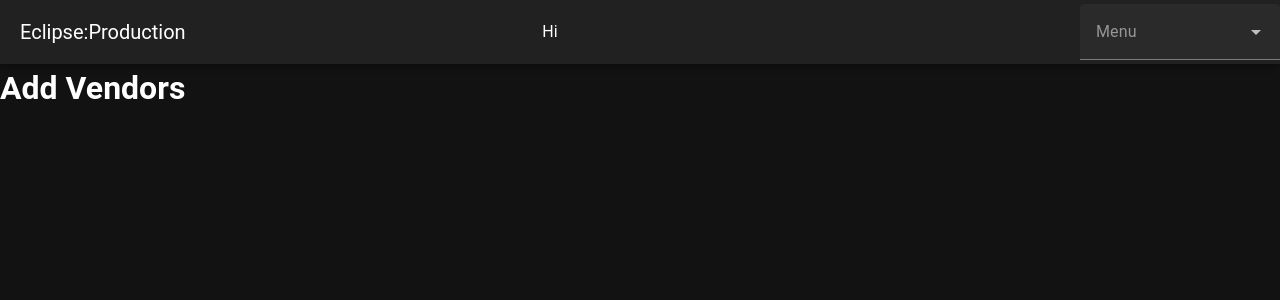
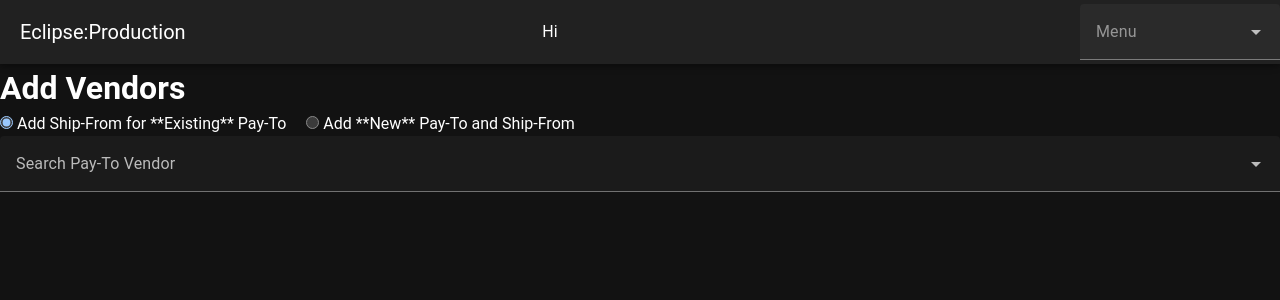
Before and after one commit to mark-artim/vue-basic, a Vue app: page /vendor-add in a window 1280 px wide. Shown: the top 300 px of the page. Built offline with nearby package versions, Linux system fonts and the light colour scheme; no server answers; sample sign-in values are in the browser's storage.

Commit message:
added basic add vendor logic with radio button for ship-from for existing bill-to versus new vend PT and SF and ability to select a pay-yo if you choose new SF for existing BT

```diff
--- /dev/null
+++ b/src/api/vendors.js
@@ -0,0 +1,19 @@
+// src/api/vendors.js
+import apiClient from '@/utils/axios';
+
+export async function searchVendors(keyword, sessionToken) {
+  try {
+    const response = await apiClient.get('/Vendors', {
+      headers: {
+        Authorization: `SessionToken ${sessionToken}`
+      },
+      params: {
+        keyword: keyword
+      }
+    });
+    return response.data;
+  } catch (error) {
+    console.error('Vendor search failed:', error);
+    throw error;
+  }
+}
--- a/src/pages/VendorAdd.vue
+++ b/src/pages/VendorAdd.vue
@@ -1,6 +1,114 @@
 <template>
     <div class="vendor-add">
         <h1>Add Vendors</h1>
+        <div class="option-select">
+            <!-- Radio buttons for the two options -->
+            <label>
+                <input type="radio" value="existing" v-model="selectedOption" />
+                Add Ship-From for **Existing** Pay-To
+            </label>
+            <label style="margin-left:1em;">
+                <input type="radio" value="new" v-model="selectedOption" />
+                Add **New** Pay-To and Ship-From
+            </label>
+            <v-autocomplete v-if="selectedOption === 'existing'"
+                v-model="selectedVendorId"
+                :items="vendorResults"
+                item-title="nameIndex"
+                item-value="id"
+                label="Search Pay-To Vendor"
+                outlined dense
+                :loading="isLoading"
+                no-data-text="No matching vendors"
+                hide-no-data
+                hide-details
+                @input="onVendorInput"
+                @update:model-value="onVendorSelected"
+                >
+            </v-autocomplete>
+            <div class="vendor-details" v-if="selectedVendor">
+                <h3>Selected Pay-To Vendor</h3>
+                <p><strong>{{ selectedVendor.nameIndex }}</strong></p>
+                <p>{{ selectedVendor.addressLine1 }}</p>
+                <p v-if="selectedVendor.addressLine2">{{ selectedVendor.addressLine2 }}</p>
+                <p>{{ selectedVendor.city }}, {{ selectedVendor.state }} {{ selectedVendor.postalCode }}</p>
+            </div>
+
+        </div>
+
 
     </div>
 </template>
+<script>
+import { ref } from 'vue';
+import { debounce } from 'lodash-es';
+import { searchVendors } from '@/api/vendors';
+import { useAuthStore } from '@/store/auth';
+
+export default {
+  setup() {
+    const keyword = ref('');
+    const selectedOption = ref('existing');
+    const vendorResults = ref([]);
+    const selectedVendorId = ref(null);
+    const selectedVendor = ref(null);
+    const isLoading = ref(false);
+    const searchTerm = ref('');
+    const authStore = useAuthStore();
+
+    const debouncedFetchVendors = debounce(async (query) => {
+      await fetchVendors(query);
+    }, 1000);
+
+    const onVendorInputOLD = (input) => {
+      searchTerm.value = input;
+      if (!input || input.length < 2) {
+        vendorResults.value = [];
+        return;
+      }
+      debouncedFetchVendors(input);
+    };
+
+    // Handle input changes
+    const onVendorInput = (inputEvent) => {
+      const input = inputEvent.target.value; // Extract the string value from InputEvent
+      console.log('Input event triggered with value:', input); // Debug log
+      keyword.value = input; // Update the reactive keyword
+      debouncedFetchVendors(input); // Pass the string value directly
+    };
+
+
+    const fetchVendors = async (query) => {
+      isLoading.value = true;
+      try {
+        const result = await searchVendors(query, authStore.sessionToken);
+        const allVendors = result.results || result;
+        vendorResults.value = allVendors.filter(v => v.isPayTo);
+      } catch (err) {
+        console.error('Error fetching vendors:', err);
+        vendorResults.value = [];
+      } finally {
+        isLoading.value = false;
+      }
+    };
+
+    const onVendorSelected = (vendorId) => {
+      if (!vendorId) {
+        selectedVendor.value = null;
+        return;
+      }
+      selectedVendor.value = vendorResults.value.find(v => v.id === vendorId) || null;
+    };
+
+    return {
+      selectedOption,
+      vendorResults,
+      selectedVendorId,
+      selectedVendor,
+      isLoading,
+      onVendorInput,
+      onVendorSelected
+    };
+  }
+};
+</script>
```
